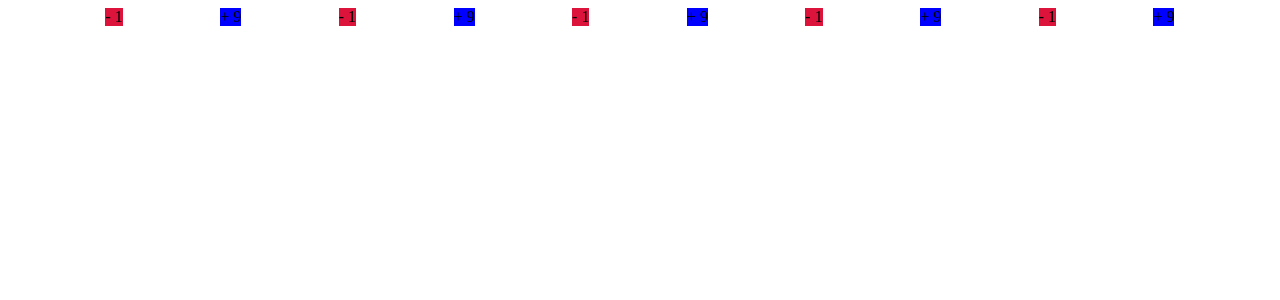
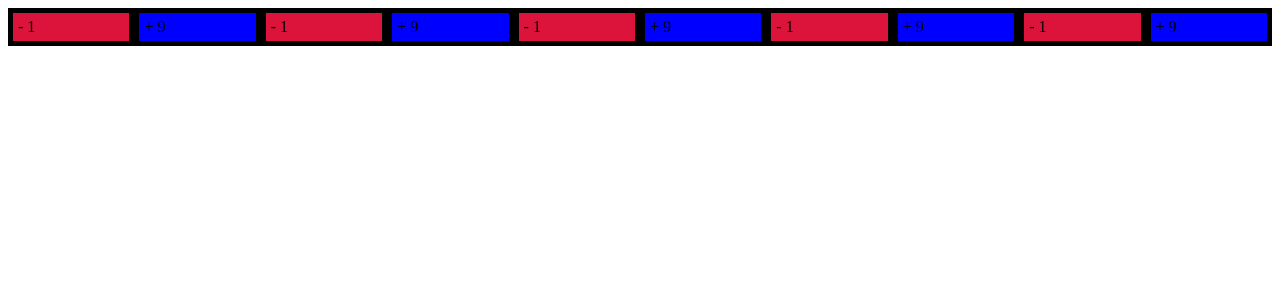
Before and after one commit to EclecticTaco/pazaak, a React (Create React App) app in the folder pazaak/: page / in a window 1280 px wide. Shown: the top 300 px of the page. Built offline with nearby package versions, Linux system fonts and the light colour scheme.

Commit message:
added special plus minus card type

```diff
--- a/pazaak/src/Cards/Card.js
+++ b/pazaak/src/Cards/Card.js
@@ -1,6 +1,6 @@
 import styles from './Card.module.css';
 
-function Card({value, sign, house}) {
+function Card({value, sign, house, special}) {
     if (house) {
         return (
             <div className={styles.house}>
@@ -8,6 +8,15 @@ function Card({value, sign, house}) {
             </div>
         )
     }
+
+    if (special) {
+        return (
+            <div className={styles.isSpecial}>
+                {special.type} {value}
+            </div>
+        )
+    }
+
     if (!sign) {
         return (
             <div className={styles.isNegative}>
--- a/pazaak/src/Cards/Card.module.css
+++ b/pazaak/src/Cards/Card.module.css
@@ -1,17 +1,31 @@
 .isNegative {
     background-color:crimson;
-    border: 20px;
-    border-color: black;
+    box-sizing: border-box;
+    width: 10%;
+    border: solid black 5px;
+    padding: 5px;
 }
 
 .isPositive {
-    background-color:blue;
-    border: 20px;
-    border-color: black;
+    background-color: blue;
+    box-sizing: border-box;
+    width: 10%;
+    border: solid black 5px;
+    padding: 5px;
 }
 
 .house {
     background-color: green;
-    border: 20px;
-    border-color: black;
+    box-sizing: border-box;
+    width: 10%;
+    border: solid black 5px;
+    padding: 5px;
 }
+
+.isSpecial {
+    background-color: gold;
+    box-sizing: border-box;
+    width: 10%;
+    border: solid black 5px;
+    padding: 5px;
+}
```
